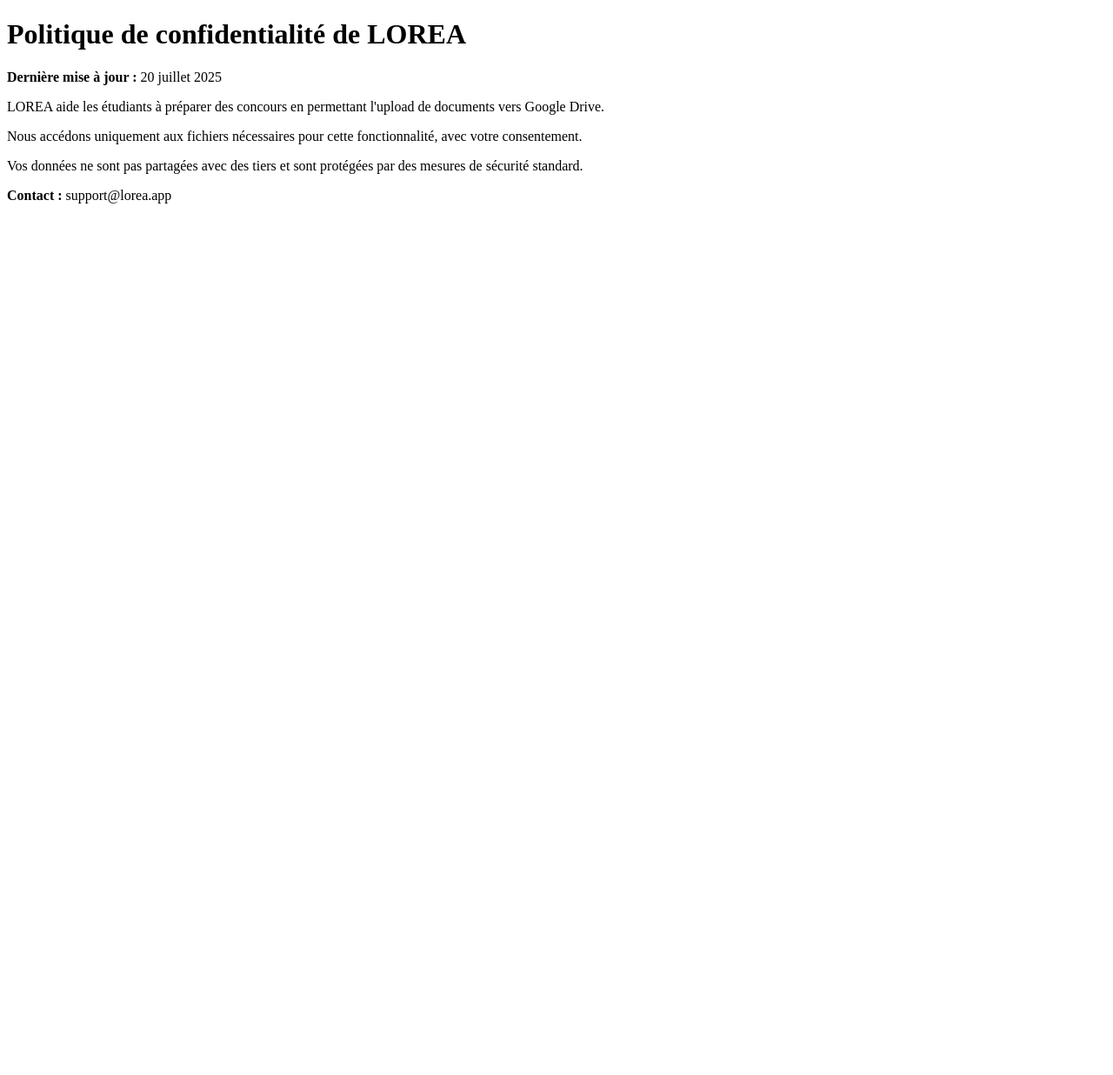
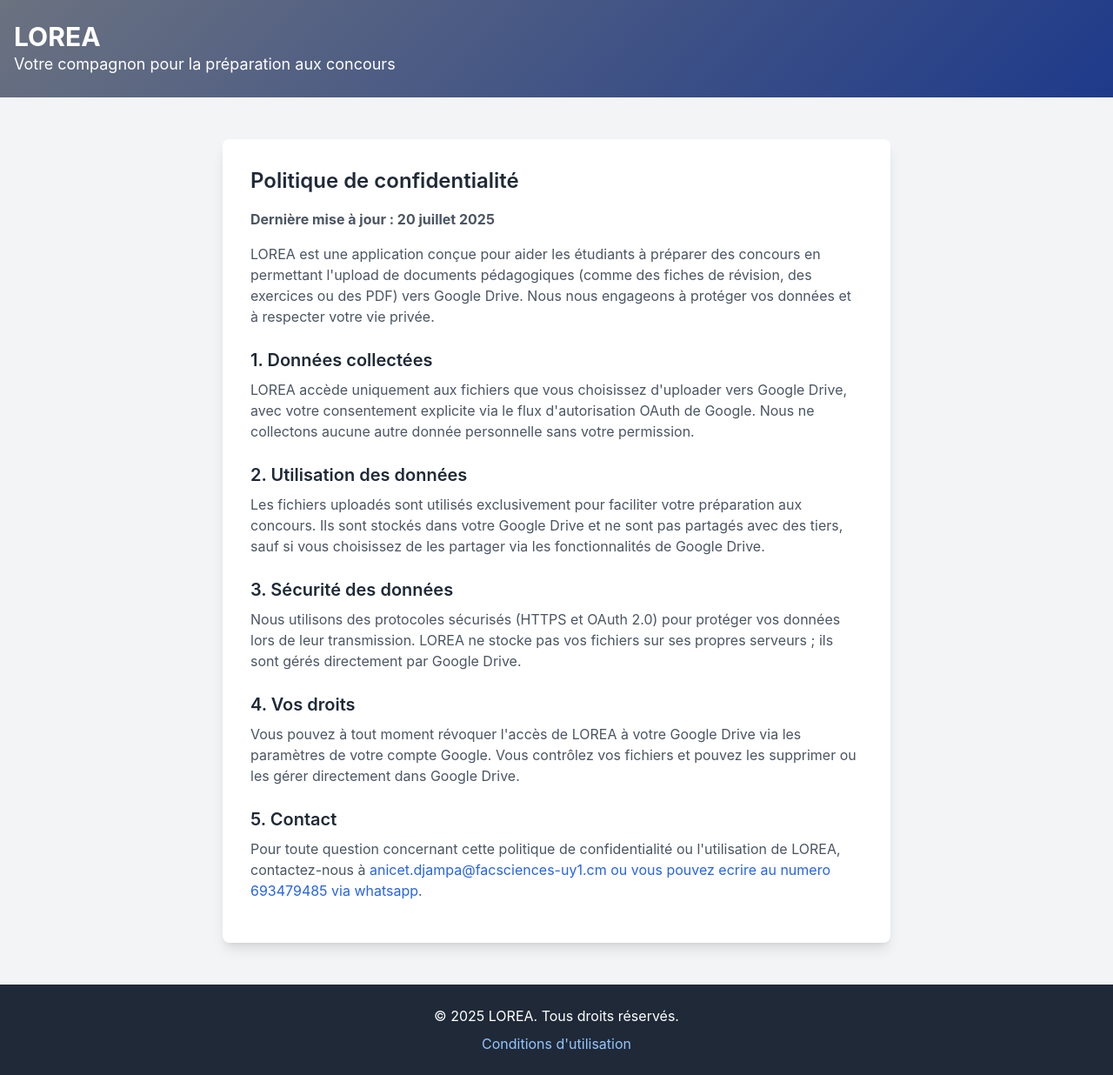
Before and after one commit to djampa123/lorea-privacy, a plain HTML site: page Politique de confidentialité de LOREA.html in a window 1280 px wide. Shown: the whole page at 87% size. Before the commit the page ends 800 px from the top, so only its background shows below. Drawn offline with nearby package versions, Linux system fonts and the light colour scheme.

Commit message:
Politique de confidentialité de LOREA.html

```diff
--- a/Politique de confidentialité de LOREA.html
+++ b/Politique de confidentialité de LOREA.html
@@ -1,16 +1,73 @@
 <!DOCTYPE html>
 <html lang="fr">
 <head>
-  <meta charset="UTF-8">
-  <meta name="viewport" content="width=device-width, initial-scale=1.0">
-  <title>Politique de confidentialité - LOREA</title>
+    <meta charset="UTF-8">
+    <meta name="viewport" content="width=device-width, initial-scale=1.0">
+    <title>Politique de confidentialité - LOREA</title>
+    <script src="https://cdn.tailwindcss.com"></script>
+    <style>
+        body {
+            font-family: 'Inter', sans-serif;
+        }
+        .gradient-bg {
+            background: linear-gradient(135deg, #6b7280, #1e3a8a);
+        }
+    </style>
 </head>
-<body>
-  <h1>Politique de confidentialité de LOREA</h1>
-  <p><strong>Dernière mise à jour :</strong> 20 juillet 2025</p>
-  <p>LOREA aide les étudiants à préparer des concours en permettant l'upload de documents vers Google Drive.</p>
-  <p>Nous accédons uniquement aux fichiers nécessaires pour cette fonctionnalité, avec votre consentement.</p>
-  <p>Vos données ne sont pas partagées avec des tiers et sont protégées par des mesures de sécurité standard.</p>
-  <p><strong>Contact :</strong> support@lorea.app</p>
+<body class="min-h-screen bg-gray-100 flex flex-col">
+    <!-- Header -->
+    <header class="gradient-bg text-white py-6">
+        <div class="container mx-auto px-4">
+            <h1 class="text-3xl font-bold">LOREA</h1>
+            <p class="text-lg">Votre compagnon pour la préparation aux concours</p>
+        </div>
+    </header>
+
+    <!-- Main Content -->
+    <main class="container mx-auto px-4 py-12 flex-grow">
+        <section class="bg-white shadow-lg rounded-lg p-8 max-w-3xl mx-auto">
+            <h2 class="text-2xl font-semibold text-gray-800 mb-4">Politique de confidentialité</h2>
+            <p class="text-gray-600 mb-4"><strong>Dernière mise à jour : 20 juillet 2025</strong></p>
+
+            <p class="text-gray-600 mb-4">
+                LOREA est une application conçue pour aider les étudiants à préparer des concours en permettant l'upload de documents pédagogiques (comme des fiches de révision, des exercices ou des PDF) vers Google Drive. Nous nous engageons à protéger vos données et à respecter votre vie privée.
+            </p>
+
+            <h3 class="text-xl font-semibold text-gray-800 mt-6 mb-2">1. Données collectées</h3>
+            <p class="text-gray-600 mb-4">
+                LOREA accède uniquement aux fichiers que vous choisissez d'uploader vers Google Drive, avec votre consentement explicite via le flux d'autorisation OAuth de Google. Nous ne collectons aucune autre donnée personnelle sans votre permission.
+            </p>
+
+            <h3 class="text-xl font-semibold text-gray-800 mt-6 mb-2">2. Utilisation des données</h3>
+            <p class="text-gray-600 mb-4">
+                Les fichiers uploadés sont utilisés exclusivement pour faciliter votre préparation aux concours. Ils sont stockés dans votre Google Drive et ne sont pas partagés avec des tiers, sauf si vous choisissez de les partager via les fonctionnalités de Google Drive.
+            </p>
+
+            <h3 class="text-xl font-semibold text-gray-800 mt-6 mb-2">3. Sécurité des données</h3>
+            <p class="text-gray-600 mb-4">
+                Nous utilisons des protocoles sécurisés (HTTPS et OAuth 2.0) pour protéger vos données lors de leur transmission. LOREA ne stocke pas vos fichiers sur ses propres serveurs ; ils sont gérés directement par Google Drive.
+            </p>
+
+            <h3 class="text-xl font-semibold text-gray-800 mt-6 mb-2">4. Vos droits</h3>
+            <p class="text-gray-600 mb-4">
+                Vous pouvez à tout moment révoquer l'accès de LOREA à votre Google Drive via les paramètres de votre compte Google. Vous contrôlez vos fichiers et pouvez les supprimer ou les gérer directement dans Google Drive.
+            </p>
+
+            <h3 class="text-xl font-semibold text-gray-800 mt-6 mb-2">5. Contact</h3>
+            <p class="text-gray-600 mb-4">
+                Pour toute question concernant cette politique de confidentialité ou l'utilisation de LOREA, contactez-nous à <a href="mailto:support@lorea.app" class="text-blue-600 hover:underline">anicet.djampa@facsciences-uy1.cm ou vous pouvez ecrire au numero 693479485 via whatsapp</a>.
+            </p>
+        </section>
+    </main>
+
+    <!-- Footer -->
+    <footer class="bg-gray-800 text-white py-6">
+        <div class="container mx-auto px-4 text-center">
+            <p>&copy; 2025 LOREA. Tous droits réservés.</p>
+            <p class="mt-2">
+                <a href="https://djampa123.github.io/lorea-terms/" class="text-blue-300 hover:underline">Conditions d'utilisation</a>
+            </p>
+        </div>
+    </footer>
 </body>
 </html>
```
